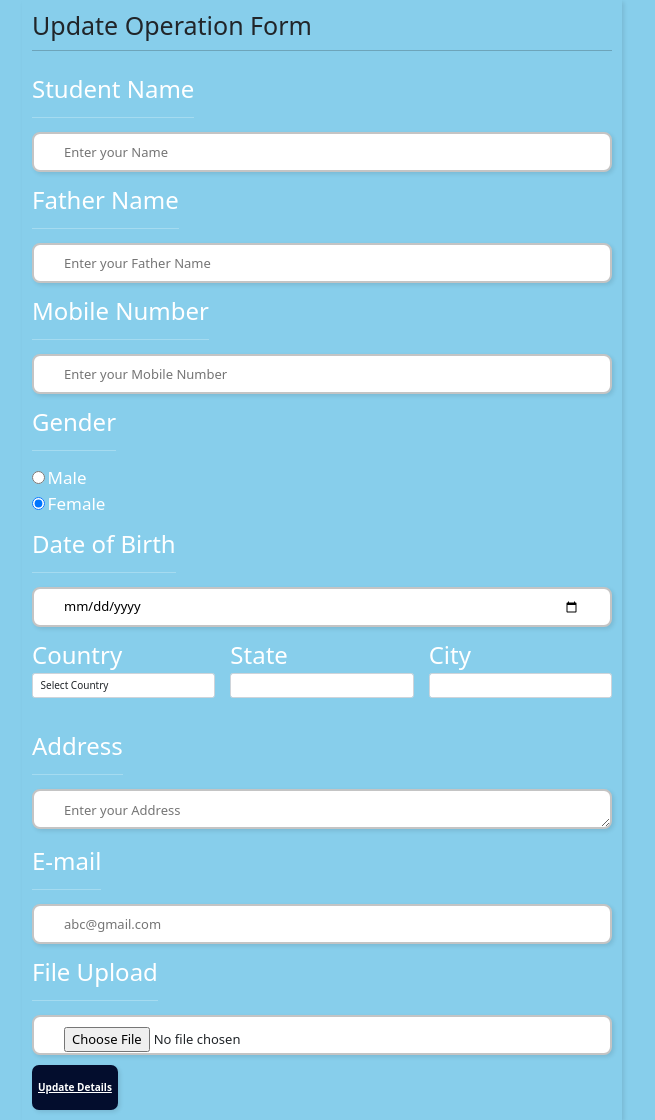
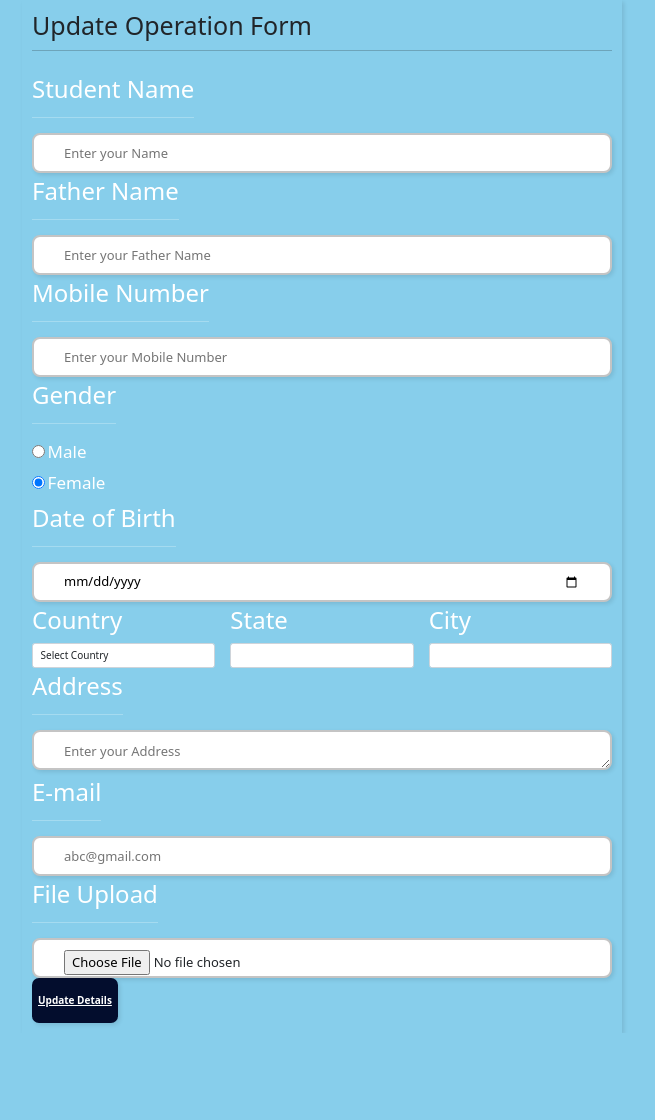
Before and after one commit to shubhamkanaujiya505/CMS, a PHP site: page /Update.php?Updates=1 in a window 1280 px wide. Shown: the whole page, without its empty margins (318-973 px from the left). After the commit the page ends 1033 px from the top, so only its background shows below. Run offline with PHP 8.4, Linux system fonts and the light colour scheme; the visitor is signed in with stand-in values (Sample User, id 1); data that the repository does not hold is empty.

Commit message:
fix some issue

```diff
--- a/Registration_form_style.css
+++ b/Registration_form_style.css
@@ -37,11 +37,11 @@ p {
   color: #606459;
   margin-left: 45px;
 }
-  /* label {
+  label {
     margin-bottom: 0.5rem;
     font-size: large;
     display: inline-block;
-  } */
+  }
 
   .header{
     align-items: right;
@@ -79,10 +79,10 @@ element.style {
     font-size: small;
     box-shadow: 0.2rem 0.2rem 0.4rem rgba(0, 0, 0, 0.1);
   }
-  form div {
+  /* form div {
     position: relative;
     margin-bottom: 1rem;
-  }
+  } */
   .gj-textbox-md {
     padding: 6px 0;
     margin: -1px;
--- a/Update.php
+++ b/Update.php
@@ -107,7 +107,6 @@ $File = $res->FileUpload;
               <label for="name">Student Name
                 <hr />
               </label>
-              <i class="fas fa-user"></i>
               <input type="text" class="inputs" name="name" id="Name" value="<?php echo $name; ?>" placeholder="Enter your Name" />
               <!-- Using style tag in span tag to give style in error message -->
               <span id="nameMessage" style="color: red"></span>
@@ -118,7 +117,6 @@ $File = $res->FileUpload;
               <label for="fathername">Father Name
                 <hr />
               </label>
-              <i class="fas fa-user"></i>
               <input type="text" class="inputs" name="fathername" id="F_Name" value="<?php  echo $fathername ?>" placeholder="Enter your Father Name" />
               <span id="fatherNameMessage" style="color: red"></span>
             </div>
@@ -128,7 +126,6 @@ $File = $res->FileUpload;
               <label for="mobileNumber">Mobile Number
                 <hr />
               </label>
-              <i class="fas fa-user"></i>
               <input type="tel" class="inputs" name="mobilenumber" id="M_Number" maxlength="10" value="<?php  echo $mobilenumber; ?>"
                 placeholder="Enter your Mobile Number" />
               <span id="mobileNumberMessage" style="color: red"></span>
@@ -160,7 +157,6 @@ $File = $res->FileUpload;
               <label for="DOB">Date of Birth
                 <hr />
               </label>
-              <i class="fas fa-user"></i>
               <input type="Date" class="inputs" name="dob" id="dob" value="<?php  echo $dob; ?>" />
               <span id="DOBMessage" style="color: red"></span>
             </div>
@@ -173,7 +169,6 @@ $File = $res->FileUpload;
                 <!--Course -->
 
 
-                    <i class="fas fa-user"></i>
 
                     <section class="courses-section">
                         <div class="row">
@@ -213,7 +208,6 @@ $File = $res->FileUpload;
               <label for="Address">Address
                 <hr />
               </label>
-              <i class="fas fa-user"></i>
               <textarea name="Address" id="Address" class="inputs" style="overflow:hidden" placeholder="Enter your Address" rows="4" value="<?php  echo $address; ?>"></textarea>
               <span id="addressMessage" style="color: red"></span>
             </div>
@@ -224,7 +218,6 @@ $File = $res->FileUpload;
               <label for="email">E-mail
                 <hr />
               </label>
-              <i class="far fa-envelope"></i>
 
               <input type="text" class="inputs" name="email" id="E_mail" value="<?php  echo $email; ?>" placeholder="abc@gmail.com" />
               <span id="EmailMessage" style="color: red"></span>
@@ -234,7 +227,6 @@ $File = $res->FileUpload;
               <label for="file">File Upload
                 <hr />
               </label>
-              <i class="fas fa-lock"></i>
 
               <input type="file" class="inputs" name="file" id="file" value="" <?php echo $File; ?> />
               <span id="fileMessage" style="color: red"></span>
--- a/mail.php
+++ b/mail.php
@@ -1,10 +1,11 @@
 <?php
-ini_set("sendmail_from","shubham.kanaujiya@gingerwebs.co.in");
+
+ini_set("sendmail_From","shubham.kanaujiya@gingerwebs.co.in");
 ini_set("sendmail_path","/usr/sbin/sendmail -t -i");
 $to = "shubhamkanaujiya505@gmail.com"; // change reciver address
 $subject = "this is subject";
 $message = "this is simple message.";
-$header = "from:shubham.kanaujiya@gingerwebs.co.in\r\n";
+$header = "From:shubham.kanaujiya@gingerwebs.co.in\r\n";
 
 $result = mail($to,$subject,$message,$header);
 // var_dump($result);
--- a/recover_email.php
+++ b/recover_email.php
@@ -85,8 +85,8 @@
             <div>
 
             <!-- Submit button -->
-            <div>
-            <button type="submit" name="submit"  value="submit" style=""><b>Submit</b></a></button>
+            <div >
+            <button type="submit" name="submit"  value="submit" style="width: 100%;"><b>Send mail</b></a></button>
             </div>
           </form>
     </table>
```
Also changed, not shown: Display.php (+5 -79 lines), Registration.php (+17 -33 lines), Registration_form_script.js (+1 -6 lines), new.php (deleted, +0 -36 lines).
